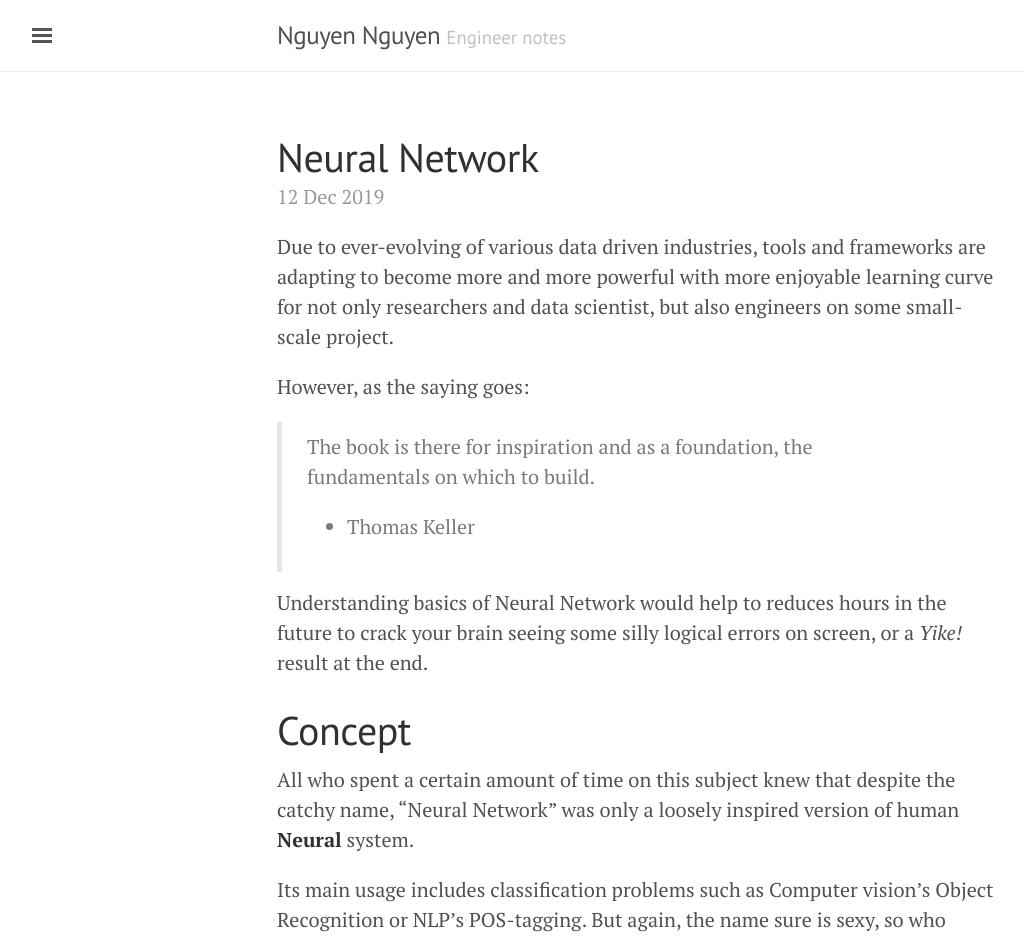
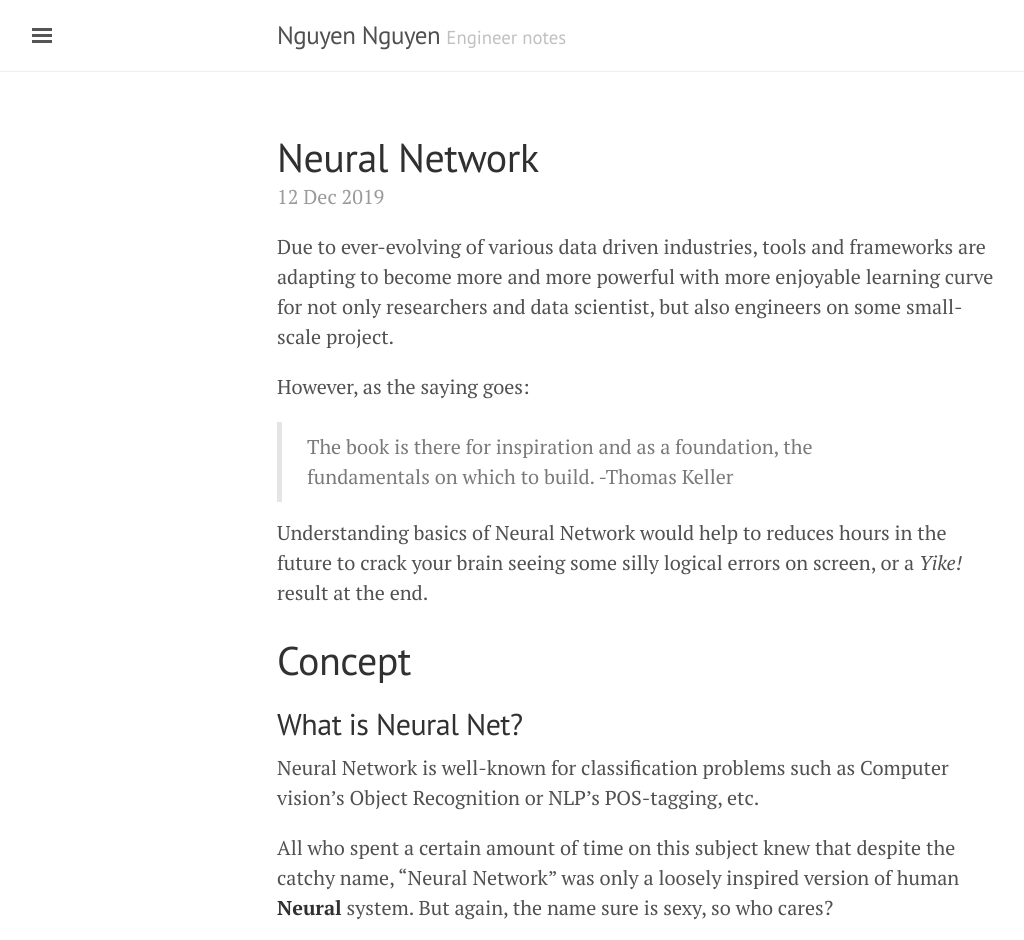
Before and after one commit to nguyenng97/nguyenng97.github.io, a Jekyll site: the page built from _posts/2019-12-12-Neural-Network-notes.md, in a window 1280 px wide. Shown: the top 940 px of the page, without its empty margins (3-1027 px from the left). Built offline with Jekyll 4.4.1, drawn with Linux system fonts in a browser that asks for light colours; formulas are drawn with MathJax 3; some of the changed text lies outside the part shown.

Commit message:
Update 2019-12-12-Neural-Network-notes.md

```diff
--- a/_posts/2019-12-12-Neural-Network-notes.md
+++ b/_posts/2019-12-12-Neural-Network-notes.md
@@ -7,16 +7,22 @@ Due to ever-evolving of various data driven industries, tools and frameworks are
 
 However, as the saying goes:
 
-> The book is there for inspiration and as a foundation, the fundamentals on which to build.
-> - Thomas Keller
+> The book is there for inspiration and as a foundation, the fundamentals on which to build. -Thomas Keller
 
 Understanding basics of Neural Network would help to reduces hours in the future to crack your brain seeing some silly logical errors on screen, or a *Yike!* result at the end.
 
 # Concept
-All who spent a certain amount of time on this subject knew that despite the catchy name, "Neural Network" was only a loosely inspired version of human **Neural** system.
+## What is Neural Net?
+Neural Network is well-known for classification problems such as Computer vision's Object Recognition or NLP's POS-tagging, etc.
 
-Its main usage includes classification problems such as Computer vision's Object Recognition or NLP's POS-tagging. But again, the name sure is sexy, so who cares?
+All who spent a certain amount of time on this subject knew that despite the catchy name, "Neural Network" was only a loosely inspired version of human **Neural** system. But again, the name sure is sexy, so who cares?
 
 Jokes aside, the idea behind the name is having a bunch of different functions chained together into a multiple layers structure.
 
-For example, suppose $f^{(1)}$ is the first layer, $f^{(2)}$ is the second, etc. By chaining these functions, $f(x) = f^{(2)(f^{(1)}(x)}$
+For example, suppose $f^{(1)}$ is the first layer, $f^{(2)}$ is the second, etc. By chaining these functions, $f(x) = f^{(2)}(f^{(1)}(x)$, the output of this layer became input for the next.
+
+![Layers structure creates a notion of depth to the model](https://i.ibb.co/DDnV50L/1200px-Colored-neural-network-svg.png)
+
+# References:
+- [Neural Networks for beginners - Jay Shah](https://blog.statsbot.co/neural-networks-for-beginners-d99f2235efca)
+- [Deep learning book - Ian Goodfellow et al.](http://www.deeplearningbook.org/)
```
